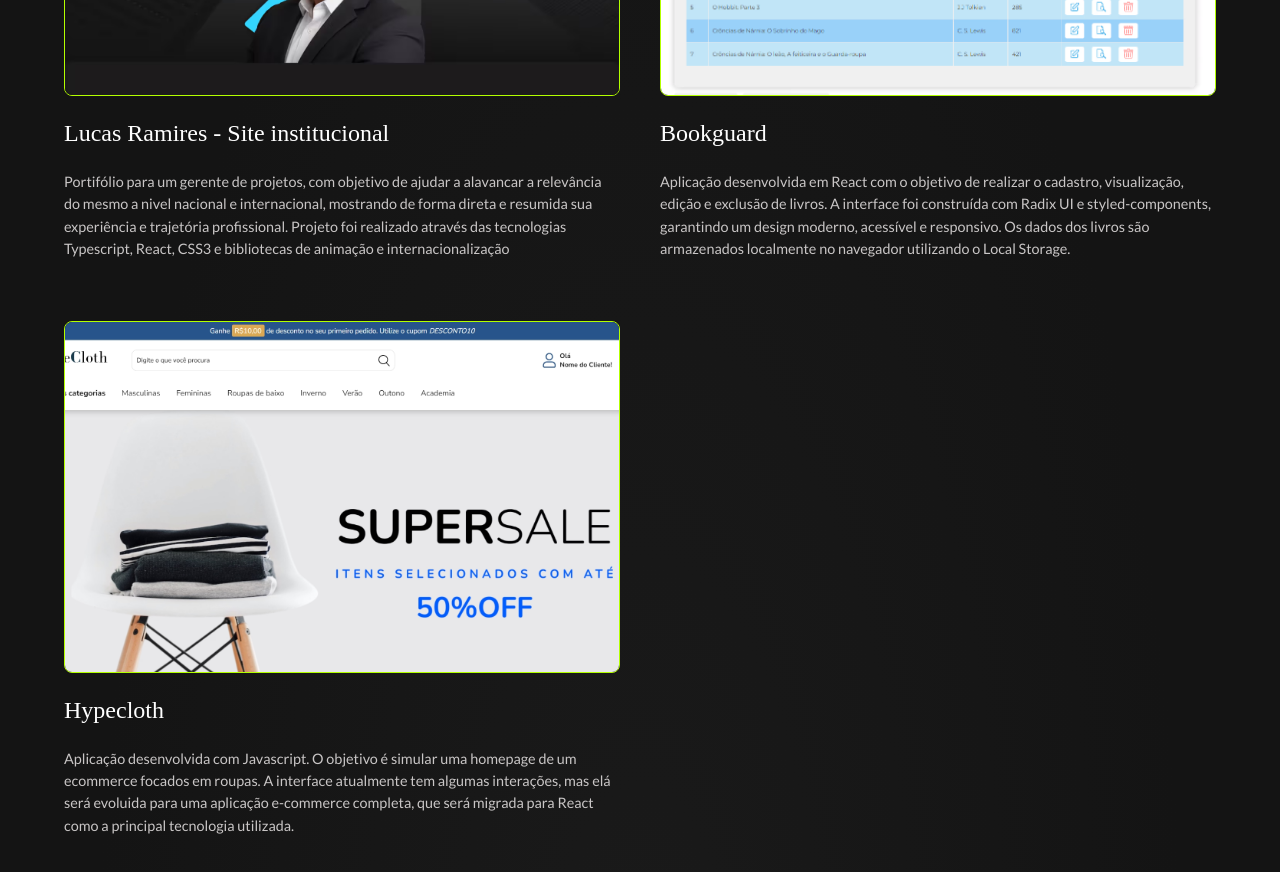
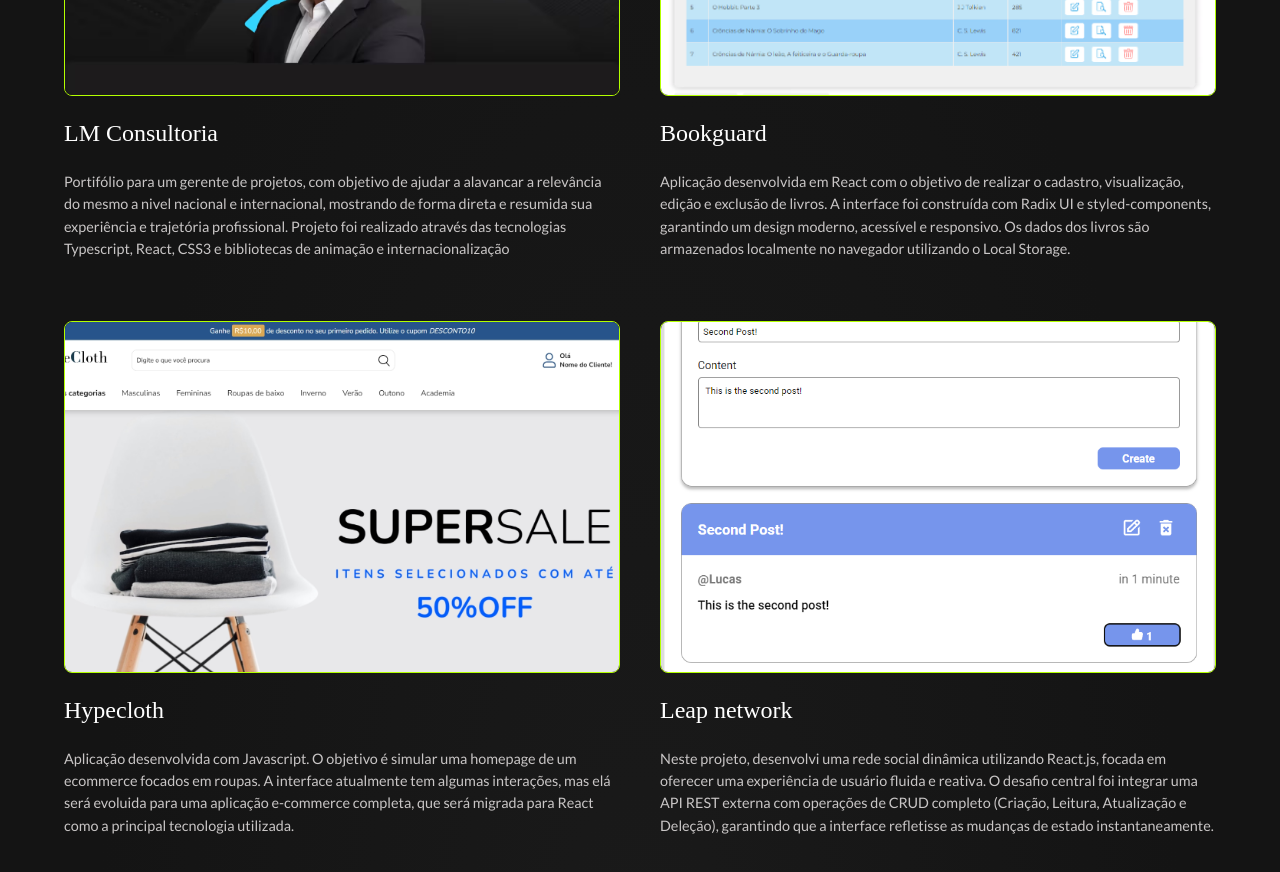
Before and after one commit to VitorRamires/vitor_portifolio, a React (Vite) app: page / in a window 1280 px wide. Shown: the part 2800-3672 px from the top of the page. Built offline with nearby package versions, Linux system fonts and the light colour scheme; a web font is replaced by a local one.

Commit message:
new: add new project

```diff
--- a/src/data/projects.ts
+++ b/src/data/projects.ts
@@ -1,10 +1,11 @@
 import project1 from "../assets/images/project1.avif";
 import project2 from "../assets/images/project2.avif";
 import project3 from "../assets/images/project3.avif";
+import project4 from "../assets/images/leatnetwork.png"
 
 export const ProjectsData = [
   {
-    name: "Lucas Ramires - Site institucional",
+    name: "LM Consultoria",
     description: `Portifólio para um gerente de projetos, com objetivo de ajudar a alavancar a relevância do mesmo a nivel nacional e internacional,
     mostrando de forma direta e resumida sua experiência e trajetória profissional. Projeto foi realizado através das tecnologias Typescript, React, CSS3 e bibliotecas
     de animação e internacionalização `,
@@ -27,7 +28,17 @@ export const ProjectsData = [
     tem algumas interações, mas elá será evoluida para uma aplicação e-commerce completa, que será migrada para React como a principal tecnologia utilizada.
     `,
     image: project3,
-    tags: ["React", "Javascript", "CSS3", "HTML5"],
+    tags: ["Javascript", "CSS3", "HTML5"],
     hyperlink: "https://hypecloth.netlify.app/",
   },
+  {
+    name: "Leap network",
+    description: `Neste projeto, desenvolvi uma rede social dinâmica utilizando React.js, focada em oferecer uma experiência de usuário fluida e reativa.
+    O desafio central foi integrar uma API REST externa com operações de CRUD completo (Criação, Leitura, Atualização e Deleção),
+    garantindo que a interface refletisse as mudanças de estado instantaneamente.
+    `,
+    image: project4,
+    tags: ["React", "Date-fns", "Localstorage"],
+    hyperlink: "https://leapnetwork.netlify.app/",
+  },
 ];
```
Also changed, not shown: src/assets/images/leatnetwork.png (added).
